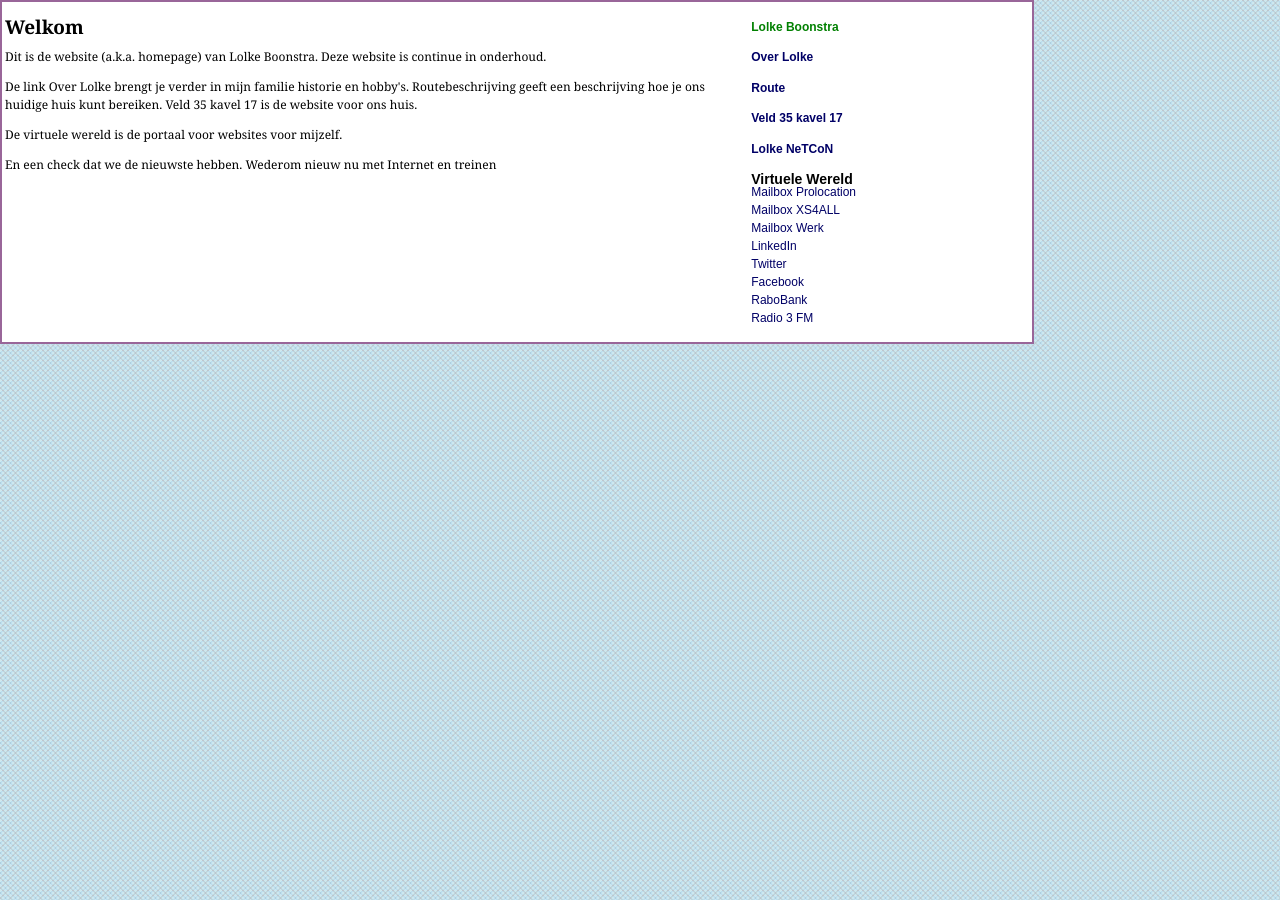
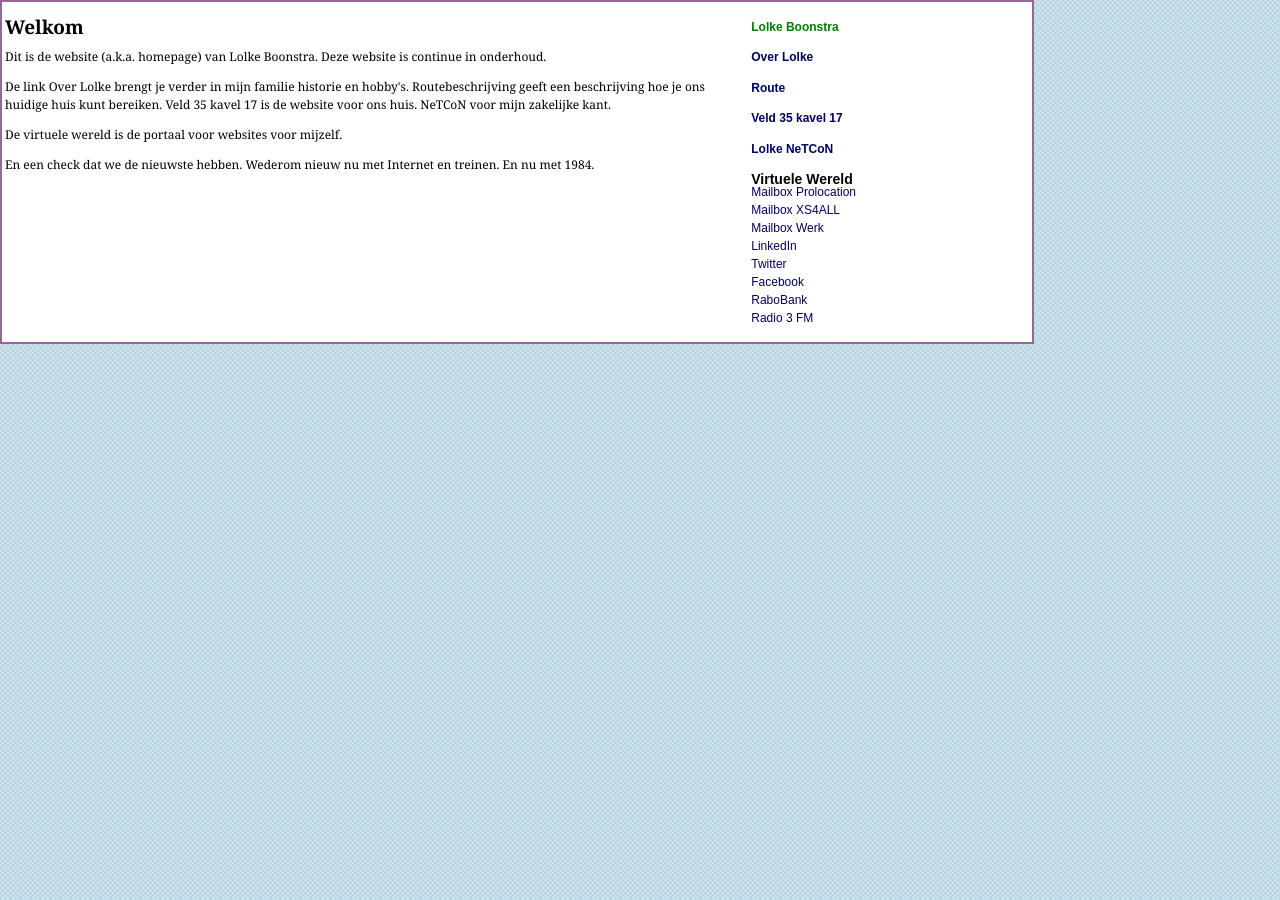
Before and after one commit to LolkeBoonstra/LolkeBoonstra.github.io, a Jekyll site: the page built from Lolke/index.html, in a window 1280 px wide. Built offline with Jekyll 4.4.1, drawn with Linux system fonts in a browser that asks for light colours.

Commit message:
Lolke 1984

```diff
--- a/Lolke/index.html
+++ b/Lolke/index.html
@@ -6,11 +6,11 @@ title: Lolke
 <p>
 Dit is de website (a.k.a. homepage) van Lolke Boonstra. Deze website is continue in onderhoud.
 </P>
-<P> De link Over Lolke brengt je verder in mijn familie historie en hobby's. Routebeschrijving geeft een beschrijving hoe je ons huidige huis kunt bereiken. Veld 35 kavel 17 is de website voor ons huis.
+<P> De link Over Lolke brengt je verder in mijn familie historie en hobby's. Routebeschrijving geeft een beschrijving hoe je ons huidige huis kunt bereiken. Veld 35 kavel 17 is de website voor ons huis. NeTCoN voor mijn zakelijke kant.
 </p>
 <p>
 De virtuele wereld is de portaal voor websites voor mijzelf.
 </p>
 <p>
-En een check dat we de nieuwste hebben. Wederom nieuw nu met Internet en treinen
+En een check dat we de nieuwste hebben. Wederom nieuw nu met Internet en treinen. En nu met 1984.
 </p>
```
Also changed, not shown: Lolke/1984.html (added, +20 -0 lines), about.markdown (+8 -8 lines).
